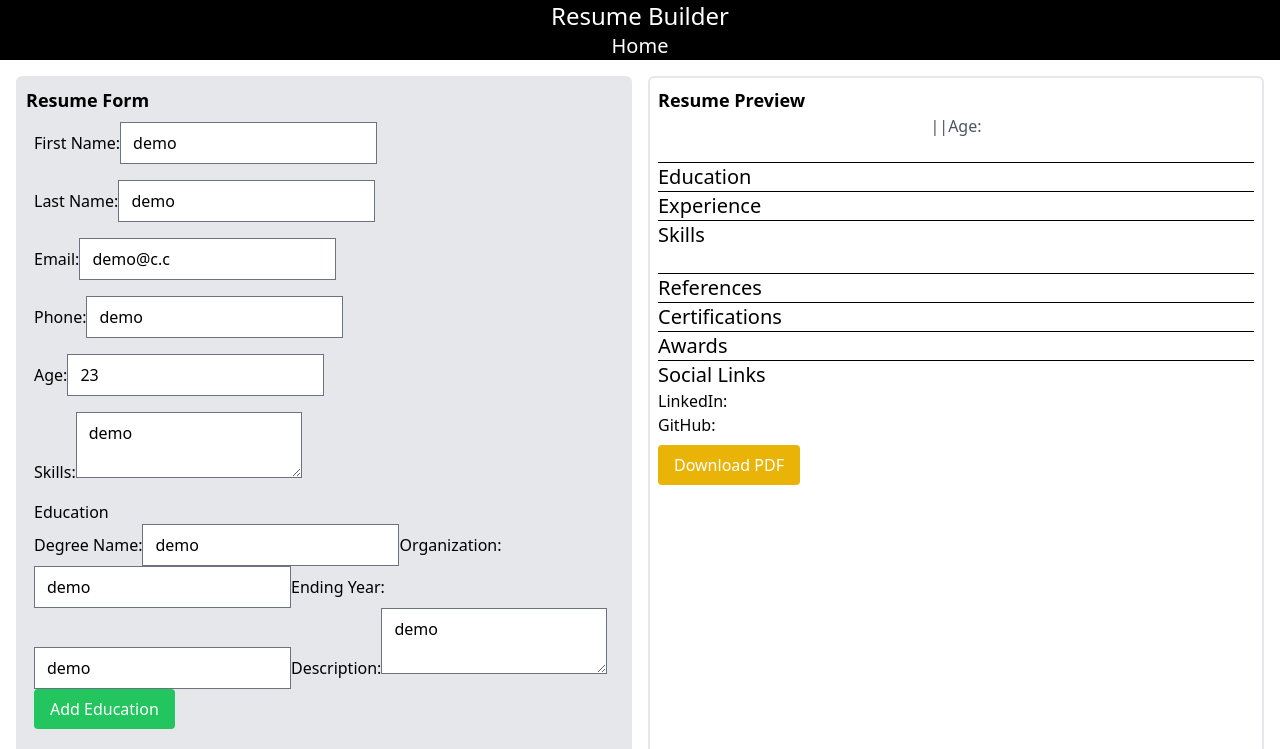
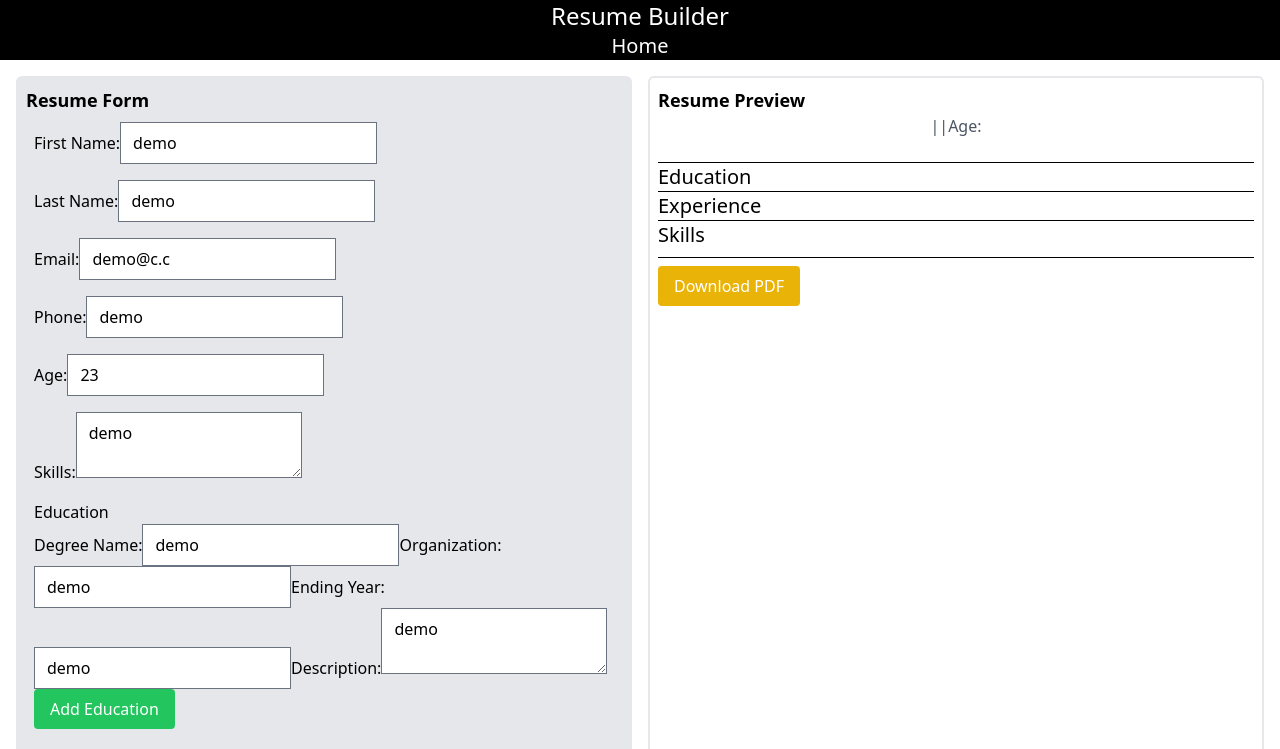
Before and after one commit to auscode/resume-builder, a React (Vite) app: page / in a window 1280 px wide. Shown: the top 749 px of the page. Built offline with nearby package versions, Linux system fonts and the light colour scheme.

Commit message:
added abstration

```diff
--- a/src/components/ResumePreview.jsx
+++ b/src/components/ResumePreview.jsx
@@ -70,12 +70,13 @@ function ResumePreview({ formData }) {
       <hr className="bg-black border-black p-0.2" />
       <section>
         <h3 className="text-xl font-thin">Skills</h3>
-        <p className="">{skills}</p>
-        <br/>
+        <p className="mb-2">{skills}</p>
+        <hr className="bg-black border-black p-0.2" />
       </section>
-      <hr className="bg-black border-black p-0.2" />
 
       <section>
+        {references && references.length > 0 && (
+          <>
             <h3 className="text-xl font-thin">References</h3>
             {references?.map((reference, index) => (
               <div key={index}>
@@ -87,10 +88,14 @@ function ResumePreview({ formData }) {
                 <br />
               </div>
             ))}
+            <hr className="bg-black border-black p-0.2" />
+          </>
+        )}
       </section>
-      <hr className="bg-black border-black p-0.2" />
 
       <section>
+        {certificationsList && certificationsList.length > 0 && (
+          <>
             <h3 className="text-xl font-thin">Certifications</h3>
             {certificationsList?.map((certification, index) => (
               <div key={index}>
@@ -109,10 +114,21 @@ function ResumePreview({ formData }) {
                 <br />
               </div>
             ))}
+            <hr className="bg-black border-black p-0.2" />
+          </>
+        )}
       </section>
-      <hr className="bg-black border-black p-0.2" />
-
+      {/* {educationList.length > 0 && (
+          <>
+            <h3 className="text-xl font-thin">Education</h3>
+            {educationList.map((education, index) => (
+              // render education details
+            ))}
+          </>
+        )} */}
       <section>
+        {awardsList && awardsList.length > 0 && (
+          <>
             <h3 className="text-xl font-thin">Awards</h3>
             {awardsList?.map((award, index) => (
               <div key={index}>
@@ -122,9 +138,13 @@ function ResumePreview({ formData }) {
                 <br />
               </div>
             ))}
+            <hr className="bg-black border-black p-0.2" />
+          </>
+        )}
       </section>
-      <hr className="bg-black border-black p-0.2" />
       <section>
+        {github && github.length > 0 && (
+          <>
             <h3 className="text-xl font-thin">Social Links</h3>
             <div className="font-medium">
               <div>
@@ -133,6 +153,7 @@ function ResumePreview({ formData }) {
                 <a className="font-thin" href={linkedin} target="_blank" rel="noopener noreferrer">
                   {linkedin}
                 </a>
+
               </div>
               <div>
                 {/* <label className="font-medium"> GitHub: </label> */}
@@ -142,6 +163,8 @@ function ResumePreview({ formData }) {
                 </a>
               </div>
             </div>
+          </>
+        )}
       </section>
     </div>
   );
```
Lines whose indentation alone changed are shown as unchanged.
